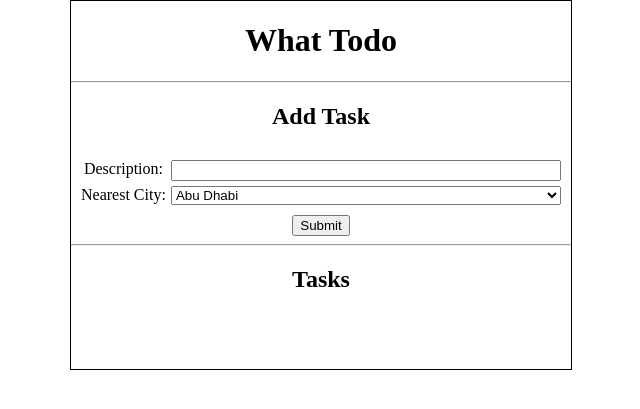
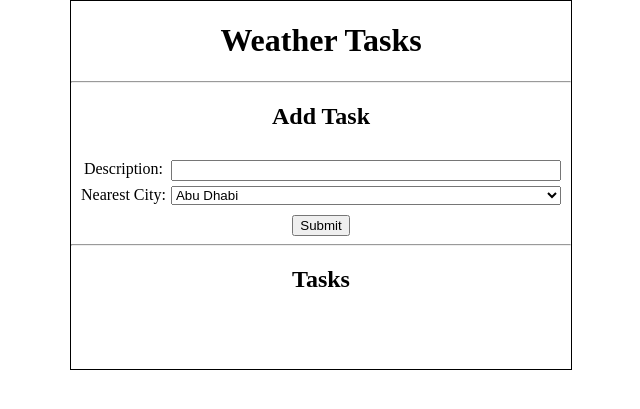
Before and after one commit to edjchapman/WeatherTasks, a Django app: page / in a window 1280 px wide. Shown: the top 409 px of the page, without its empty margins (319-959 px from the left). Run offline with Django 3.2, Linux system fonts and the light colour scheme; data that the repository does not hold is empty.

Commit message:
Rename project to Weather Tasks.

```diff
--- a/backend/tasks/templates/tasks/task_detail.html
+++ b/backend/tasks/templates/tasks/task_detail.html
@@ -1,6 +1,6 @@
 {% extends "base.html" %}
 
-{% block title %}What Todo{% endblock %}
+{% block title %}Weather Tasks{% endblock %}
 
 {% block content %}
     <h1>{{ task.description }}</h1>
--- a/backend/tasks/templates/tasks/task_list.html
+++ b/backend/tasks/templates/tasks/task_list.html
@@ -1,9 +1,9 @@
 {% extends "base.html" %}
 
-{% block title %}What Todo{% endblock %}
+{% block title %}Weather Tasks{% endblock %}
 
 {% block content %}
-    <h1>What Todo</h1>
+    <h1>Weather Tasks</h1>
     <hr />
     <h2>Add Task</h2>
 
--- a/docker-compose.yml
+++ b/docker-compose.yml
@@ -19,9 +19,9 @@ services:
     ports:
       - "5432:5432"
     environment:
-      - POSTGRES_USER=what_todo
-      - POSTGRES_PASSWORD=what_todo
-      - POSTGRES_DB=what_todo_dev
+      - POSTGRES_USER=weather_tasks
+      - POSTGRES_PASSWORD=weather_tasks
+      - POSTGRES_DB=weather_tasks_dev
     env_file:
       - ./.env.dev
 volumes:
```
Also changed, not shown: README.md, 4 other files.
